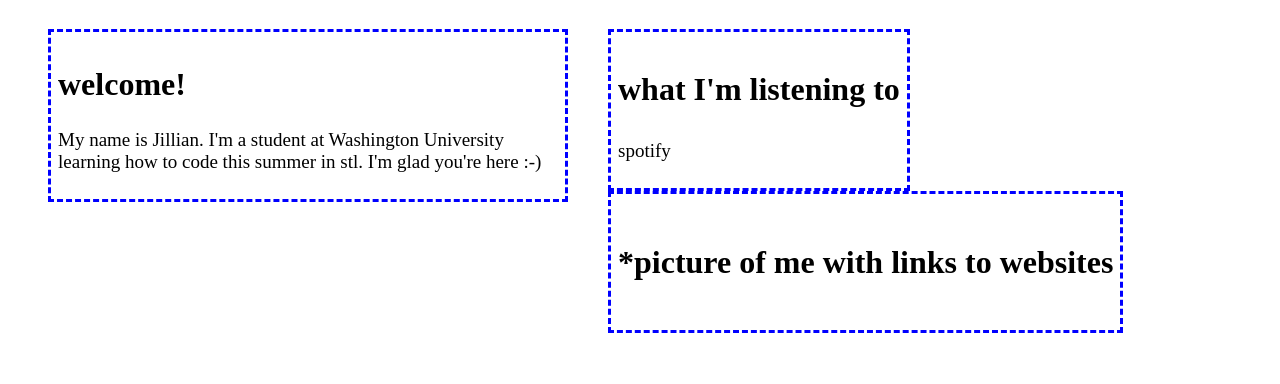
After one commit to jillianlyle/site, a PHP site: page /index.php in a window 1280 px wide. The commit adds this page. Shown: the part 416-800 px from the top of the page. Run offline with PHP 8.4, Linux system fonts and the light colour scheme.

Commit message:
Staging1

```diff
--- /dev/null
+++ b/index.php
@@ -0,0 +1,35 @@
+<html>
+<head>
+    <title>Welcome to website</title>
+    <link rel='stylesheet' href="style.css?Time=<?php echo microtime()?>" />
+</head>
+
+<body>
+<div class="headerbackgroundimage">
+        <ul>
+            <li><a class="active" href="index.php">home</a></li>
+            <li><a href="contact.php">say hello</a></li>
+            <li><a href="resume.php">resume</a></li>
+            <li><a href="Myblog.php">blog + inspiration</a></li>
+            <li><a href="Moreinfo.php">about</a></li>
+        </ul>
+    <h1> Hi, I'm Jillian. </h1>
+</div>
+<div class="welcomeboxes">
+    <div class="box1">
+    <h2>welcome!</h2>
+    <p>
+        My name is Jillian. I'm a student at Washington University learning how to code this summer in stl. I'm glad you're here :-)
+</div>
+<div class="box2">
+    <h3>what I'm listening to</h3>
+    <p>
+        spotify</p>
+    </div>
+        <div class="box3">
+    <h4>*picture of me with links to websites</h4>
+</div>
+</div>
+</body>
+
+</html>
--- a/style.css
+++ b/style.css
@@ -1,29 +1,22 @@
-<style>
-    h2 {
-    color:#27ae60;
-    border-bottom:3px dashed #ccc;
-    font-style:bold;
-    font-size: 32px;
-    }
 body{
-    font-family:sans-serif;
-    font-size:15px;
-    background-image: url(http://letsbonus5.statics.download/products/164000/164679/13584378987941-0-680x276.jpg);
-    background-repeat: no-repeat;
-    background-attachment:fixed;
-    background-position: top;
-    background-size:100% 49%;
+    font-family:serif;
+    font-size:19px;
+}
+img{
+    width:100%;
+}
+div.headerbackgroundimage{
+    background: url(http://letsbonus5.statics.download/products/164000/164679/13584378987941-0-680x276.jpg);
+    margin:auto;
+    background-repeat:no-repeat;
+    background-size:cover;
 }
 h1 {
     color:white;
+    font-size: 60px;
     text-align:center;
+    padding:90px 50px 180px;
     margin:auto;
-    padding-top:130px;
-    font-size: 58px;
-    border-bottom-style:solid;
-    border-bottom-color:#000000;
-    padding-bottom:118px;
-    border-bottom-width:7px;
 }
 h2 {
     color:#000000;
@@ -31,18 +24,43 @@ h2 {
     font-size: 32px;
 }
 h3 {
-    color:#27ae60;
+    color:#000000;
     font-style:bold;
     font-size:32px;
 }
-div.box1 {
-    border-style:solid;
-    border-color:#ffffff;
-    border-radius:10px;
-    border-width:1px;
-    margin-left:26px;
-    max-width:350px;
-    padding-top:1px;
+h4{
+    color:#000000;
+    font-style:bold;
+    font-size:32px;
+}
+div.welcomeboxes {
+    margin-left:20px;
+    margin-top:30px;
+    text-align:left;
+}
+div.box1{
+    max-width:500px;
+    float:left;
+    display:inline;
+    margin:0px 20px;
+    border-style:dashed;
+    border-color:blue;
+    padding:7px;
+}
+div.box2{
+    float:left;
+    display:inline;
+    margin:0px 20px;
+    border-style:dashed;
+    border-color:blue;
+    padding:7px;
+}
+div.box3{
+    float:left;
+    display:inline;
+    margin:0px 20px;
+    border-style:dashed;
+    border-color:blue;
     padding:7px;
 }
 ul {
@@ -53,7 +71,6 @@ ul {
     overflow: hidden;
     top: 9px;
     font-size:25px;
-    position:fixed;
 }
     li {
         float:right;
@@ -63,12 +80,12 @@ ul {
         color:white;
         font-weight:bold;
         text-align:center;
-        margin:15px;
+        margin:20px;
         text-decoration: none;
     }
     li a:hover{
         border-style:solid;
         border-color:#ffffff;
-        padding:15px;
+        padding:10px;
+        margin:0px;
     }
-</style>
```
Also changed, not shown: Moreinfo.html (deleted, +0 -13 lines), Moreinfo.php (added, +24 -0 lines), Myblog.html (deleted, +0 -11 lines), Myblog.php (added, +24 -0 lines), contact.php (added, +20 -0 lines), index.html (deleted, +0 -29 lines), resume.php (added, +18 -0 lines), styles.css (added, +73 -0 lines).
